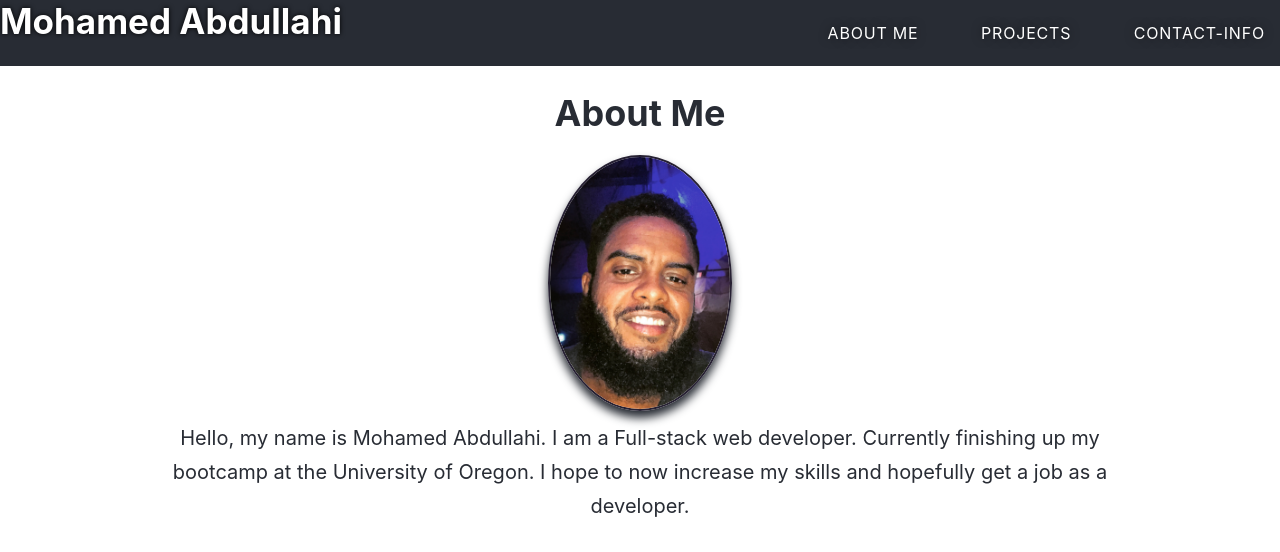
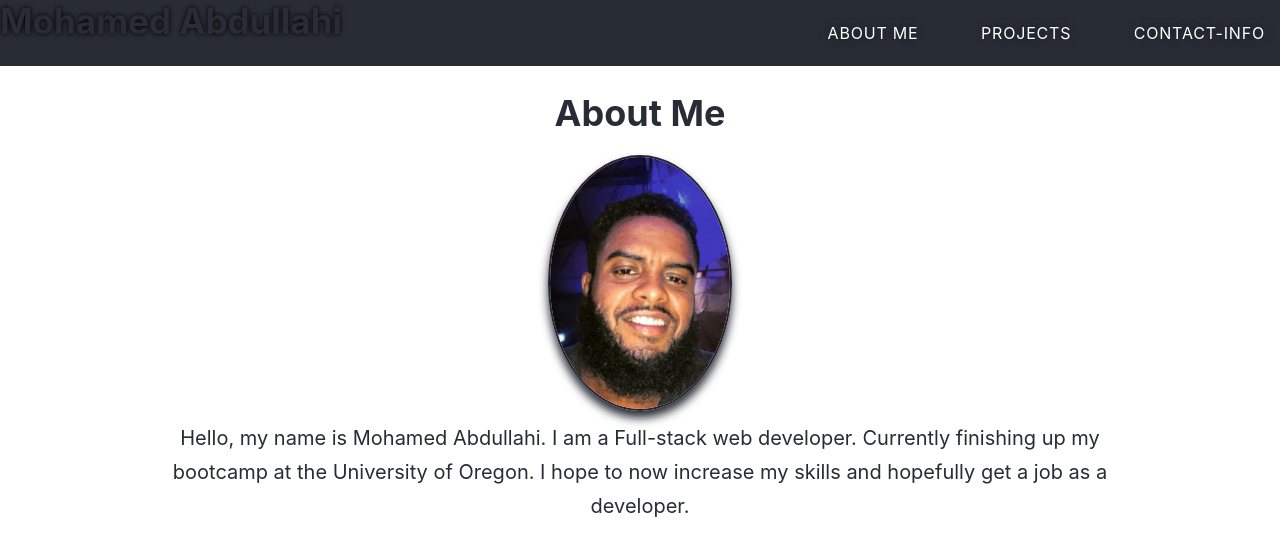
Before and after one commit to mo9399/react-portfolio, a React (Create React App) app: page / in a window 1280 px wide. Shown: the top 552 px of the page. Built offline with nearby package versions, Linux system fonts and the light colour scheme.

Commit message:
add props to nav component'

```diff
--- a/src/components/Nav/index.js
+++ b/src/components/Nav/index.js
@@ -1,18 +1,22 @@
 import React from 'react';
-import {Link} from 'react-router-dom';
 
-function Nav() {
+function Nav(props) {
+    const { currentPage, setCurrentPage} = props;
 
   return (
     <header>
-         <h1>
-         <Link to='/' >Mohamed Abdullahi</Link>
-        </h1>
+         <h1>Mohamed Abdullahi</h1>
         <nav className='Nav'>
             <ul>
-               <Link to='/' className='link' >About Me</Link>
-               <Link to='/' className='link' >Projects</Link>
-               <Link to='/' className='link' >Contact-Info</Link>
+               <li className={currentPage === 'about' ? 'navActive': 'link'} >
+               <span onClick={() => setCurrentPage('about')}>About Me</span>
+               </li>
+               <li className={currentPage === 'projects' ? 'navActive': 'link'} >
+               <span onClick={() => setCurrentPage('projects')}>Projects</span>
+               </li>
+               <li className={currentPage === 'contact' ? 'navActive': 'link'} >
+               <span onClick={() => setCurrentPage('contact')}>Contact-Info</span>
+               </li>
             </ul>
         </nav>
     </header>
```
